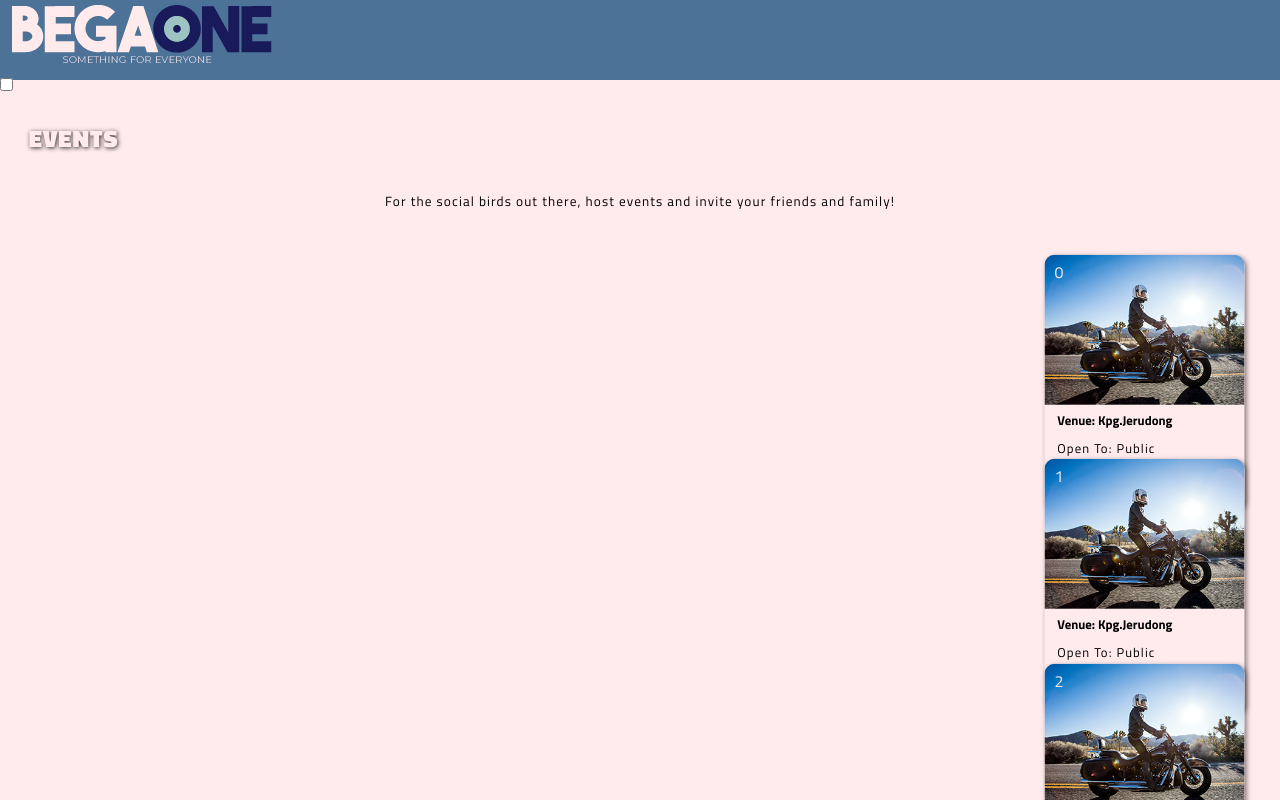
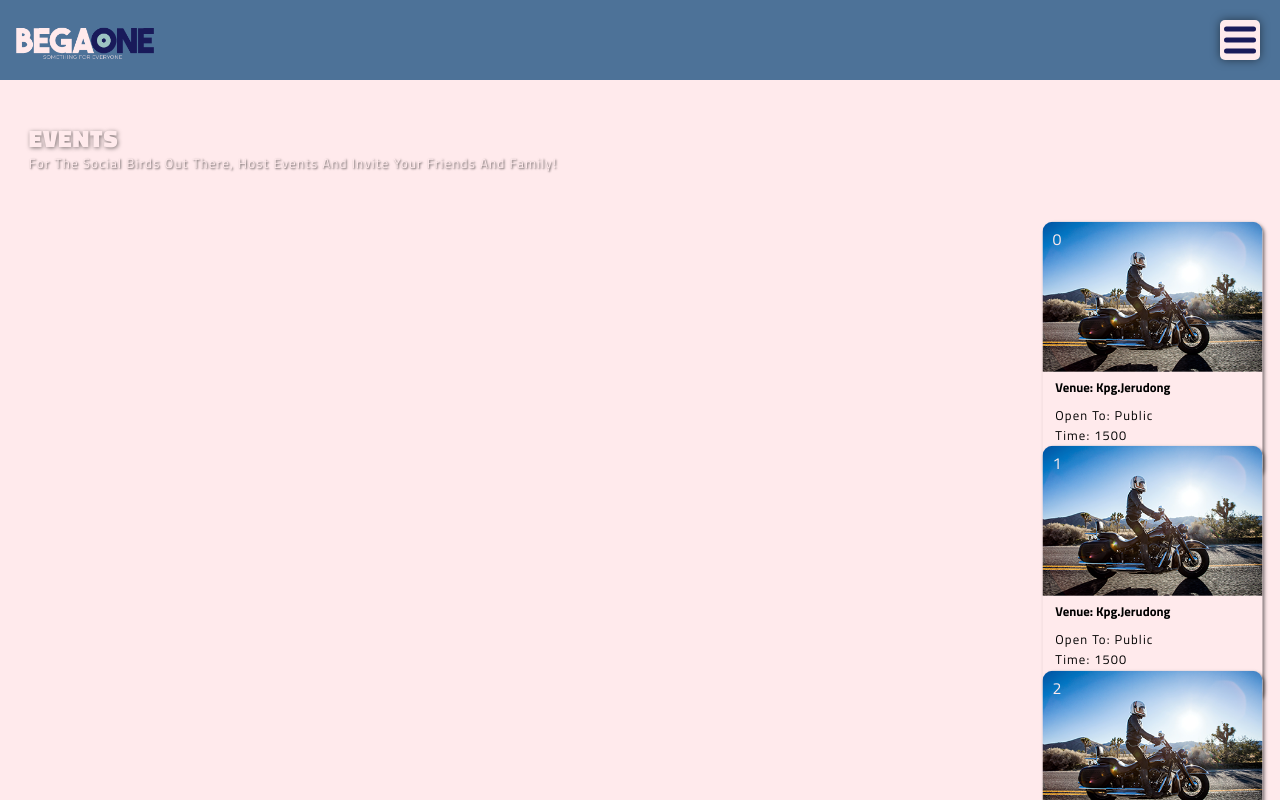
Before and after one commit to bongoesbonkers/begaone, a plain HTML site: page home.html in a window 1280 px wide. Shown: the top 800 px of the page. Drawn offline with Linux system fonts and the light colour scheme.

Commit message:
Add files via upload

```diff
--- a/css/styles.css
+++ b/css/styles.css
@@ -7,7 +7,7 @@ main {
 .heading {
   letter-spacing: 1px;
   text-transform: uppercase;
-  text-shadow: 1px 1px 4px rgba(0, 0, 0, 0.8); }
+  text-shadow: 1px 1px 4px rgba(0, 0, 0, 0.5); }
   .heading__primary {
     color: #191a5a; }
   .heading__secondary {
@@ -21,13 +21,39 @@ main {
   .heading__highlight {
     color: #e1f473; }
 
+section small {
+  color: #ffeaec;
+  text-shadow: 1px 1px 2px rgba(0, 0, 0, 0.65); }
+
+.u-margin-bottom-10 {
+  margin-bottom: 10px; }
+
+.u-margin-bottom-15 {
+  margin-bottom: 15px; }
+
+.u-margin-bottom-20 {
+  margin-bottom: 20px; }
+
+.u-margin-bottom-25 {
+  margin-bottom: 25px; }
+
+.u-margin-bottom-30 {
+  margin-bottom: 30px; }
+
+.u-capitalise {
+  text-transform: capitalize; }
+
+.u-uppercase {
+  text-transform: uppercase; }
+
 .btn {
   padding: .5rem 2rem;
   border: none;
-  border-radius: 10px;
+  border-radius: 100px;
   font-weight: 600;
   cursor: pointer;
-  box-shadow: 1px 1px 4px rgba(0, 0, 0, 0.8); }
+  letter-spacing: 0;
+  box-shadow: 2px 2px 4px rgba(0, 0, 0, 0.5); }
   .btn__primary {
     background-color: #191a5a;
     color: #ffeaec; }
@@ -49,28 +75,77 @@ nav {
   background-color: #4d7298;
   position: relative;
   z-index: 10; }
-  nav .nav__logoContainer {
+  nav .nav__logo {
     display: inline-block;
     width: 150px;
     height: 100%;
     position: inherit;
     top: 25px;
     left: 10px; }
-  nav .nav__logoImage {
-    width: 100%;
-    height: auto;
-    position: inherit; }
-  nav .nav__toggler {
+    nav .nav__logo--image {
+      width: 100%;
+      height: auto;
+      position: inherit; }
+  nav .nav__label {
+    display: block;
     position: fixed;
-    top: 25px;
+    top: 20px;
     right: 20px;
+    width: 40px;
+    height: 40px;
+    background-color: #ffeaec;
+    box-shadow: 0 0 10px rgba(0, 0, 0, 0.5);
+    border-radius: 5px;
     cursor: pointer; }
-    nav .nav__togglerContainer {
-      width: 30px;
-      height: 30px;
-      background-color: #ffeaec;
-      box-shadow: 0 0 4px rgba(0, 0, 0, 0.3);
-      border-radius: 5px; }
+    nav .nav__label:hover .nav__icon::before {
+      transform: translateY(-14px); }
+    nav .nav__label:hover .nav__icon::after {
+      transform: translateY(9px); }
+  nav .nav__icon {
+    display: inline-block;
+    width: 80%;
+    height: 5px;
+    background-color: #191a5a;
+    border-radius: 10px;
+    position: absolute;
+    top: 50%;
+    left: 50%;
+    transform: translate(-50%, -50%); }
+    nav .nav__icon::before {
+      display: block;
+      background-color: inherit;
+      content: "";
+      width: 100%;
+      height: 100%;
+      transform: translateY(-11px);
+      border-radius: inherit;
+      transition: all .2s; }
+    nav .nav__icon::after {
+      display: block;
+      background-color: inherit;
+      content: "";
+      width: 100%;
+      height: 100%;
+      transform: translateY(6px);
+      border-radius: inherit;
+      transition: transform .2s; }
+  nav .nav input[type="checkbox"] {
+    visibility: hidden; }
+    nav .nav input[type="checkbox"]:checked ~ .nav__label .nav__icon {
+      visibility: hidden;
+      width: 110%; }
+      nav .nav input[type="checkbox"]:checked ~ .nav__label .nav__icon::before {
+        opacity: 1;
+        visibility: visible;
+        background-color: #000;
+        transform: rotate(585deg);
+        transform-origin: center; }
+      nav .nav input[type="checkbox"]:checked ~ .nav__label .nav__icon::after {
+        background-color: #000;
+        visibility: visible;
+        transform: rotate(-585deg) translate(-4px, 3px); }
+    nav .nav input[type="checkbox"]:checked ~ .nav__label:hover .nav__icon, nav .nav input[type="checkbox"]:checked ~ .nav__label:active .nav__icon {
+      width: 120%; }
 
 .feature-card {
   display: inline-block;
@@ -80,13 +155,13 @@ nav {
     color: #000; }
   .feature-card--container {
     background-color: #ffeaec;
-    width: 200px;
+    width: 220px;
     height: 255px;
     position: relative;
     text-align: left;
     border-radius: 10px;
     overflow: hidden;
-    box-shadow: 2px 2px 5px rgba(0, 0, 0, 0.5); }
+    box-shadow: 2px 2px 3.5px rgba(0, 0, 0, 0.5); }
   .feature-card--title {
     color: #ffeaec;
     font-size: 1rem;
@@ -112,7 +187,7 @@ nav {
 
 .feature-cards {
   height: 100vw;
-  margin: 0 0 -6rem 1rem;
+  margin: 0 0 -4rem 2rem;
   transform: rotate(90deg) translate(-3.8rem, 1rem);
   overflow-y: scroll;
   overflow-x: hidden;
@@ -155,17 +230,34 @@ main {
     text-transform: uppercase;
     color: #191a5a;
     margin: 2rem 0 4.5rem; }
-    main h5 a {
-      color: #ffeaec; }
+  main h6 {
+    font-weight: 400;
+    color: #ffeaec; }
+    main h6 a:link,
+    main h6 a:visited {
+      color: #e1f473; }
+  main a:link,
+  main a:visited {
+    color: #ffeaec; }
 
 section {
   text-align: center;
   padding: 1.5rem 0; }
+  section small {
+    text-align: left;
+    display: block;
+    margin: -2rem .7rem 3rem 1.8rem;
+    padding-right: 1rem;
+    line-height: 1.1; }
   section .btn {
     display: inline-block;
-    margin-top: 1rem;
-    text-transform: uppercase;
-    letter-spacing: 0; }
+    margin-top: 1rem; }
+
+.section--heading {
+  text-align: left;
+  margin: 0 0 2rem 1.8rem;
+  padding-top: 1rem;
+  font-weight: 900; }
 
 .section__events {
   background-color: #ffeaec; }
@@ -176,11 +268,8 @@ section {
 .section__food {
   background-color: #9DC3C2; }
 
-.section--heading {
-  text-align: left;
-  margin: 0 0 2rem 1.8rem;
-  padding-top: 1rem;
-  font-weight: 900; }
+.section__microBiz {
+  background-color: #77a6b6; }
 
 * {
   margin: 0;
@@ -191,7 +280,3 @@ body {
   font-family: 'Titillium Web', 'sans-serif';
   letter-spacing: 1.1px;
   background-color: #9DC3C2; }
-
-footer {
-  text-align: center;
-  color: #333; }
```
